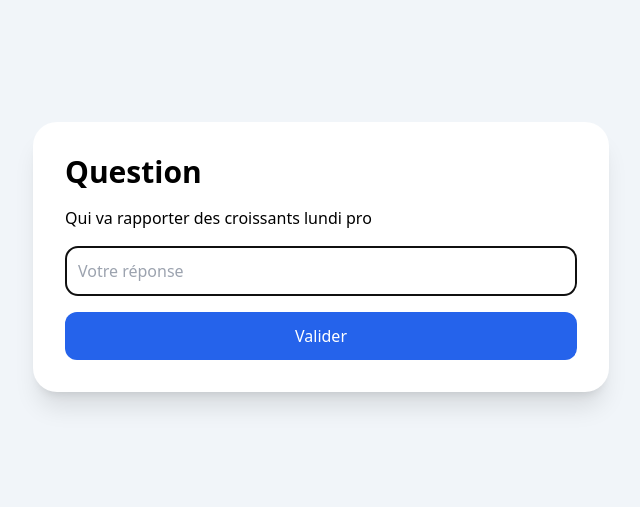
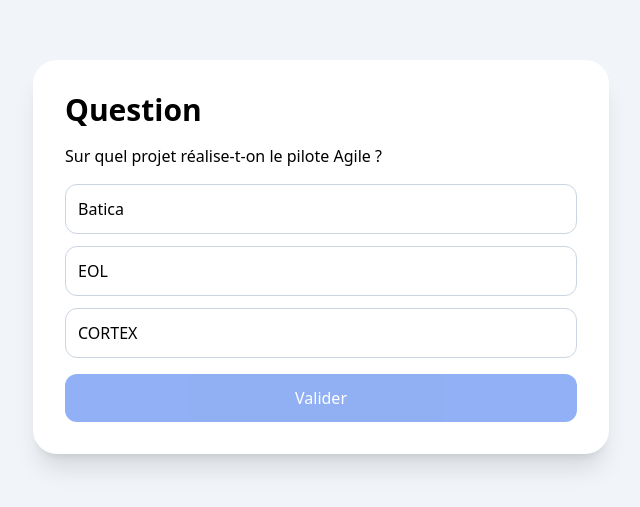
Before and after one commit to Aurelcap1986/quiz-indice, a plain HTML site: page index.html in a window 1280 px wide. Shown: the part 143-650 px from the top of the page, without its empty margins (319-959 px from the left). Drawn offline with nearby package versions, Linux system fonts and the light colour scheme.

Commit message:
Update index.html

```diff
--- a/index.html
+++ b/index.html
@@ -10,33 +10,48 @@
   <div id="app"></div>
 
   <script>
-    const bonneReponse = 'aurel';
+    const question = 'Sur quel projet réalise-t-on le pilote Agile ?';
+    const options = ['Batica', 'EOL', 'CORTEX'];
+    const bonneReponse = 'EOL';
     const app = document.getElementById('app');
+    let selection = null;
 
     function afficherQuestion() {
+      const cases = options.map((option) => {
+        const classes = option === selection
+          ? 'border-blue-600 bg-blue-50 ring-2 ring-blue-600'
+          : 'border-slate-300 hover:bg-slate-50';
+        return `
+          <button data-option="${option}"
+            class="w-full text-left border rounded-xl p-3 ${classes}">
+            ${option}
+          </button>`;
+      }).join('');
+
       app.innerHTML = `
         <div class="min-h-screen flex items-center justify-center bg-slate-100 p-6">
           <div class="bg-white rounded-3xl shadow-xl p-8 w-full max-w-xl">
             <h1 class="text-3xl font-bold mb-4">Question</h1>
-            <p class="mb-4">Qui va rapporter des croissants lundi pro</p>
-            <input id="reponse" class="w-full border rounded-xl p-3" placeholder="Votre réponse" />
-            <button id="valider" class="w-full mt-4 bg-blue-600 text-white p-3 rounded-xl">
+            <p class="mb-4">${question}</p>
+            <div class="space-y-3">${cases}</div>
+            <button id="valider" ${selection === null ? 'disabled' : ''}
+              class="w-full mt-4 bg-blue-600 text-white p-3 rounded-xl disabled:opacity-50 disabled:cursor-not-allowed">
               Valider
             </button>
           </div>
         </div>`;
 
-      const input = document.getElementById('reponse');
+      app.querySelectorAll('[data-option]').forEach((bouton) => {
+        bouton.addEventListener('click', () => {
+          selection = bouton.dataset.option;
+          afficherQuestion();
+        });
+      });
       document.getElementById('valider').addEventListener('click', verifier);
-      input.addEventListener('keydown', (e) => {
-        if (e.key === 'Enter') verifier();
-      });
-      input.focus();
     }
 
     function verifier() {
-      const reponse = document.getElementById('reponse').value;
-      if (reponse.trim().toLowerCase() === bonneReponse) {
+      if (selection === bonneReponse) {
         afficherIndice();
       } else {
         afficherEchec();
@@ -49,7 +64,7 @@
           <div class="bg-white rounded-3xl shadow-xl p-8 max-w-xl text-center">
             <h1 class="text-3xl font-bold text-green-700 mb-4">✅ Bonne réponse !</h1>
             <p class="text-lg">Voici votre indice :</p>
-            <p class="mt-4 text-2xl font-semibold">super</p>
+            <p class="mt-4 text-2xl font-semibold">R</p>
           </div>
         </div>`;
     }
@@ -65,7 +80,10 @@
             </button>
           </div>
         </div>`;
-      document.getElementById('reessayer').addEventListener('click', afficherQuestion);
+      document.getElementById('reessayer').addEventListener('click', () => {
+        selection = null;
+        afficherQuestion();
+      });
     }
 
     afficherQuestion();
```
